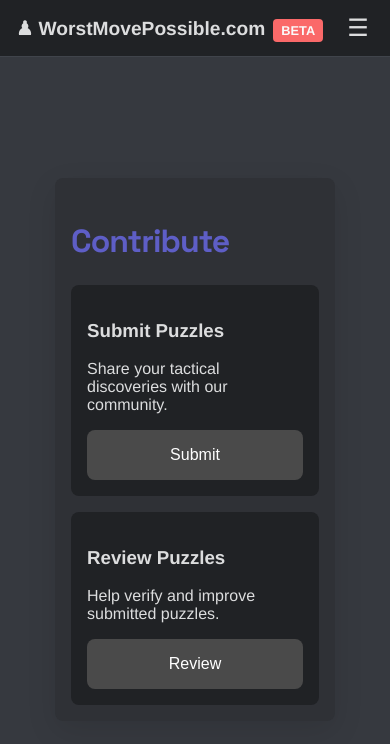
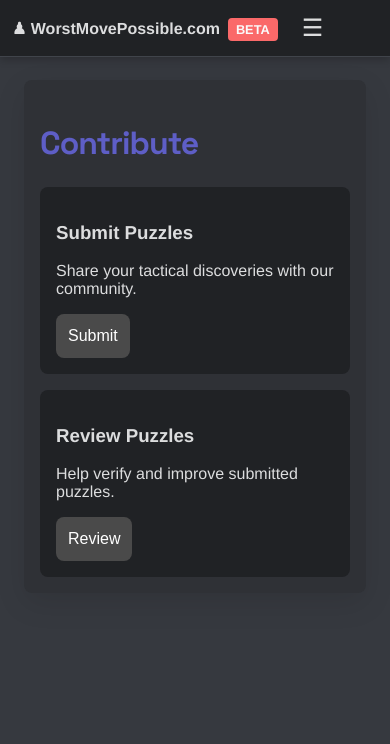
Before and after one commit to nedlir/worstmovepossible-website, a React (Vite) app: page /#/contribute in a window 390 px wide. Shown: the top 744 px of the page. Built offline with nearby package versions, Linux system fonts and the light colour scheme.

Commit message:
mobile m

```diff
--- a/index.html
+++ b/index.html
@@ -5,8 +5,11 @@
     <meta http-equiv="X-UA-Compatible" content="IE=edge" />
     <meta
       name="viewport"
-      content="width=device-width, initial-scale=1.0, maximum-scale=1.0, user-scalable=no"
+      content="width=device-width, initial-scale=1,
+             maximum-scale=2, user-scalable=no,
+             viewport-fit=cover"
     />
+
     <meta
       name="description"
       content="WorstMovePossible.com - Chess puzzles where you find the worst move!"
--- a/package.json
+++ b/package.json
@@ -24,7 +24,6 @@
     "react-chessboard": "4.7.2",
     "react-device-detect": "^2.2.3",
     "react-dom": "^18.2.0",
-    "react-responsive": "^10.0.0",
     "react-router-dom": "7.0.2",
     "zustand": "^5.0.3"
   },
--- a/src/App.css
+++ b/src/App.css
@@ -75,7 +75,7 @@ body {
 
 /* Main Content */
 .main-content {
-  flex: 1;
+  /* flex: 1; */
   display: flex;
   justify-content: center;
   align-items: center;
@@ -152,3 +152,48 @@ body {
   margin-left: 0.5rem;
   animation: epicPulse 3s infinite;
 }
+@media (max-width: 767px) {
+  .main-content {
+    padding: 0;
+    max-width: 100vw;
+  }
+
+  .mobile-menu-button {
+    display: block;
+  }
+
+  .logo a {
+    font-size: 1rem;
+  }
+}
+
+:root {
+  --board-size: min(95vw, 400px);
+  --max-puzzle-width: 100vw;
+  --puzzle-container-padding: 0.5rem;
+}
+
+.main-content {
+  padding: 0.5rem;
+  margin: var(--nav-height) auto 0;
+  width: 100%;
+  max-width: 100vw;
+  box-sizing: border-box;
+}
+.nav-container {
+  padding: 0 0.75rem;
+}
+
+.logo a {
+  font-size: 1rem;
+}
+
+.mobile-nav {
+  background: var(--tertiary-color);
+  box-shadow: 0 4px 8px rgba(0, 0, 0, 0.2);
+}
+
+.mobile-nav a {
+  padding: 1rem 0.75rem;
+  font-size: 1rem;
+}
--- a/src/Components.css
+++ b/src/Components.css
@@ -36,13 +36,13 @@
   align-items: center;
   min-height: 100%;
   justify-content: center;
-  width: min(75vh, 95vw);
+  width: min(75dvh, 95dvw);
   max-width: 100%;
 }
 
 .board-container {
-  width: min(75vh, 95vw);
-  height: min(75vh, 95vw);
+  width: min(75dvh, 95dvw);
+  height: min(75dvh, 95dvw);
   aspect-ratio: 1;
   margin: 0 auto;
   box-shadow: 0 8px 16px rgba(0, 0, 0, 0.2);
@@ -56,7 +56,7 @@
   flex-direction: row;
   gap: 0.5rem;
   width: 100%;
-  max-width: min(75vh, 95vw);
+  max-width: min(75dvh, 95dvw);
   margin-bottom: 1rem;
 }
 
@@ -85,7 +85,7 @@
   justify-content: center;
   gap: 0.5rem;
   padding: 1rem 1.5rem;
-  font-size: clamp(1rem, 2.5vw, 1.25rem);
+  font-size: clamp(1rem, 2.5dvw, 1.25rem);
   background-color: #4a4a4a;
   color: #ffffff;
   border: none;
@@ -115,8 +115,8 @@
 
 .control-button svg,
 .action-button svg {
-  width: clamp(18px, 4vw, 24px);
-  height: clamp(18px, 4vw, 24px);
+  width: clamp(18px, 4dvw, 24px);
+  height: clamp(18px, 4dvw, 24px);
   fill: currentColor;
 }
 
@@ -127,7 +127,7 @@
   padding: 1rem;
   animation: fadeInUp 0.3s ease-out;
   box-shadow: 0 4px 12px rgba(0, 0, 0, 0.15);
-  font-size: clamp(0.9rem, 2vw, 1rem);
+  font-size: clamp(0.9rem, 2dvw, 1rem);
   line-height: 1.4;
 
   .solution-header {
@@ -146,7 +146,7 @@
 
     .solution-title {
       font-family: "Space Grotesk", sans-serif;
-      font-size: clamp(1.1rem, 2.5vw, 1.25rem);
+      font-size: clamp(1.1rem, 2.5dvw, 1.25rem);
       font-weight: 600;
       letter-spacing: 0.25px;
       position: relative;
@@ -206,13 +206,13 @@
 }
 
 .puzzle-info h3 {
-  font-size: clamp(1.125rem, 2.5vw, 1.25rem);
+  font-size: clamp(1.125rem, 2.5dvw, 1.25rem);
   font-weight: 600;
   color: #ffffff;
 }
 
 .puzzle-stats {
-  font-size: clamp(0.8rem, 2vw, 0.9rem);
+  font-size: clamp(0.8rem, 2dvw, 0.9rem);
   color: #9fa0a2;
 }
 
@@ -257,7 +257,7 @@
       align-items: center;
       gap: 0.75rem;
       .instructions-text {
-        font-size: clamp(1rem, 2.5vw, 1.25rem);
+        font-size: clamp(1rem, 2.5dvw, 1.25rem);
         font-weight: 500;
         color: #ffffff;
         .instructions-text-worst {
@@ -305,10 +305,10 @@
     min-width: 350px;
     position: sticky;
     top: calc(var(--nav-height) + 1rem);
-    height: calc(100vh - var(--nav-height) - 2rem);
+    height: calc(100dvh - var(--nav-height) - 2rem);
     overflow-y: auto;
   }
-
+  /* nothin */
   /* Ensure identical width enforcement */
   .puzzle-instructions,
   .puzzle-navigation {
@@ -324,7 +324,7 @@
   justify-content: center;
   gap: 0.5rem;
   padding: 1rem 1.5rem;
-  font-size: clamp(1rem, 2.5vw, 1.25rem);
+  font-size: clamp(1rem, 2.5dvw, 1.25rem);
   background-color: #4a4a4a;
   color: #ffffff;
   border: none;
@@ -346,3 +346,66 @@
   color: #634747;
   cursor: not-allowed;
 }
+
+.control-button,
+.action-button {
+  min-height: 48px; /* Minimum touch target size */
+  padding: 1rem;
+}
+
+@media (max-width: 480px) {
+  .puzzle-container {
+    gap: 0.5rem;
+    padding: 0.25rem;
+  }
+
+  .board-container {
+    width: 95dvw;
+    height: 95dvw;
+  }
+
+  .puzzle-actions {
+    flex-wrap: wrap;
+  }
+}
+.board-container {
+  width: min(95vw, 75vh);
+  height: min(95vw, 75vh);
+  margin: 0.5rem auto;
+}
+
+.puzzle-container {
+  padding: 0.5rem;
+  gap: 0.75rem;
+}
+
+.puzzle-actions {
+  flex-wrap: wrap;
+  justify-content: center;
+  gap: 0.5rem;
+}
+
+.control-button,
+.action-button {
+  min-height: 44px;
+  padding: 0.75rem;
+  font-size: 1rem;
+  width: auto;
+  flex: 1 1 auto;
+}
+@media (max-width: 480px) {
+  .puzzle-sidebar {
+    width: 100%;
+  }
+
+  .puzzle-instructions,
+  .puzzle-navigation {
+    padding: 0.75rem;
+    font-size: 0.9rem;
+  }
+
+  .solution-message {
+    margin: 0.5rem;
+    padding: 0.75rem;
+  }
+}
```
Also changed, not shown: 1 other file (tests, documents, lock files or other folders).
